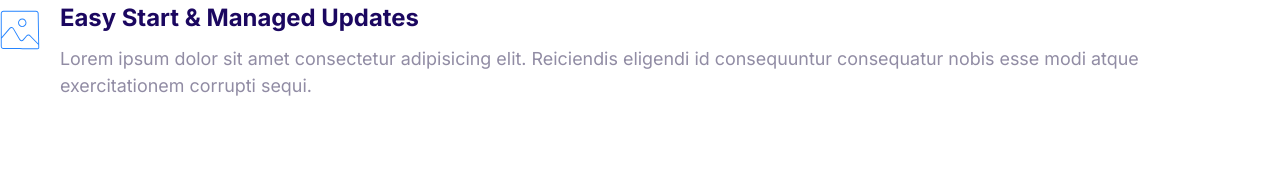
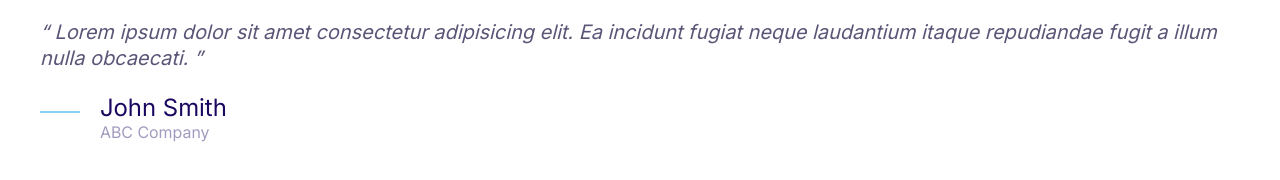
Before and after one commit to kashyaprashant/html-excercise, a plain HTML site: page index.html in a window 1280 px wide. Drawn offline with Linux system fonts and the light colour scheme.

Commit message:
Build quote component.

```diff
--- a/css/styles.css
+++ b/css/styles.css
@@ -4,6 +4,7 @@
   --color-accent: #ff3400;
   --color-headings: #1b0760;
   --color-body: #918ca4;
+  --color-body-darker: #5c5577;
   --color-border: #ccc;
   --border-radius: 30px;
 }
@@ -353,7 +354,6 @@ a {
 }
 
 /* Media */
-
 .media {
   display: flex;
 }
@@ -368,3 +368,51 @@ a {
 .media__image {
   margin-top: 1rem;
 }
+
+/* Quotes */
+.quote {
+  color: var(--color-body-darker);
+  font-size: 3rem;
+  font-style: italic;
+  line-height: 1.3;
+}
+.quote__text::before {
+  content: open-quote;
+}
+
+.quote__text::after {
+  content: close-quote;
+}
+
+.quote__author {
+  font-size: 3rem;
+  font-style: normal;
+  font-weight: 500;
+  margin-bottom: 0;
+}
+
+.quote__organization {
+  color: var(--color-headings);
+  font-size: 2rem;
+  font-style: normal;
+  opacity: 0.4;
+}
+
+.quote__line {
+  position: relative;
+  bottom: 10px;
+}
+
+@media screen and (min-width: 1024px) {
+  .quote {
+    font-size: 2rem;
+  }
+
+  .quote__author {
+    font-size: 2.4rem;
+  }
+
+  .quote__organization {
+    font-size: 1.6rem;
+  }
+}
--- a/index.html
+++ b/index.html
@@ -14,20 +14,25 @@
     <link rel="stylesheet" href="css/styles.css" />
   </head>
   <body>
+    <blockquote class="quote">
+      <p class="quote__text">
+        Lorem ipsum dolor sit amet consectetur adipisicing elit. Ea incidunt
+        fugiat neque laudantium itaque repudiandae fugit a illum nulla
+        obcaecati.
+      </p>
+      <footer>
         <div class="media">
           <div class="media__image">
-          <svg class="icon icon--primary">
-            <use xlink:href="images/sprite.svg#snap">
+            <svg class="icon icon--primary quote__line">
+              <use xlink:href="images/sprite.svg#line"></use>
             </svg>
           </div>
           <div class="media__body">
-        <h3 class="media__title">Easy Start & Managed Updates</h3>
-        <p>
-          Lorem ipsum dolor sit amet consectetur adipisicing elit.
-          Reiciendis eligendi id consequuntur consequatur nobis esse
-          modi atque exercitationem corrupti sequi.
-        </p>
+            <h3 class="media__title quote__author">John Smith</h3>
+            <p class="quote__organization">ABC Company</p>
           </div>
         </div>
+      </footer>
+    </blockquote>
   </body>
 </html>
```
Also changed, not shown: components/quotes.html (added, +20 -0 lines). Lines whose indentation alone changed are shown as unchanged.
